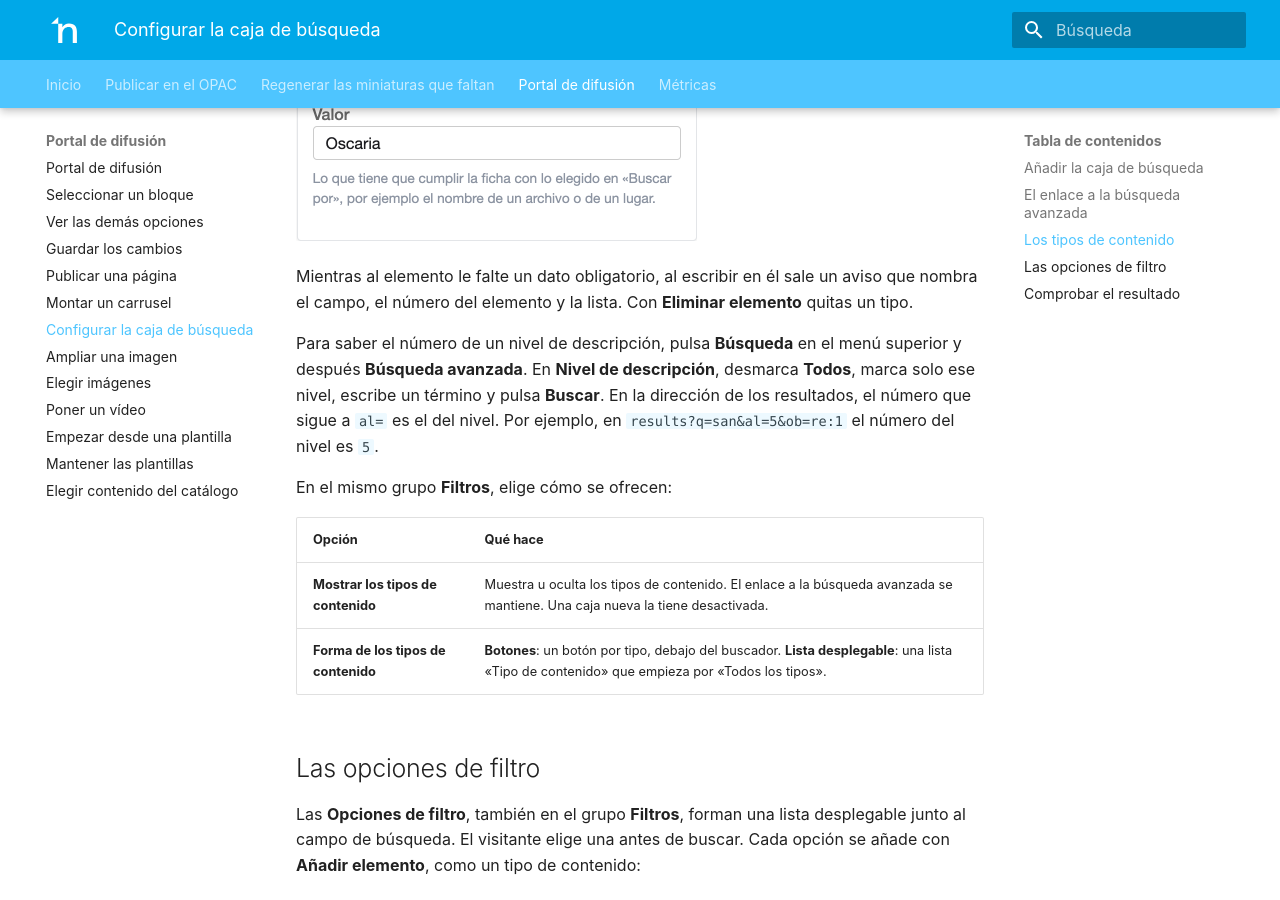
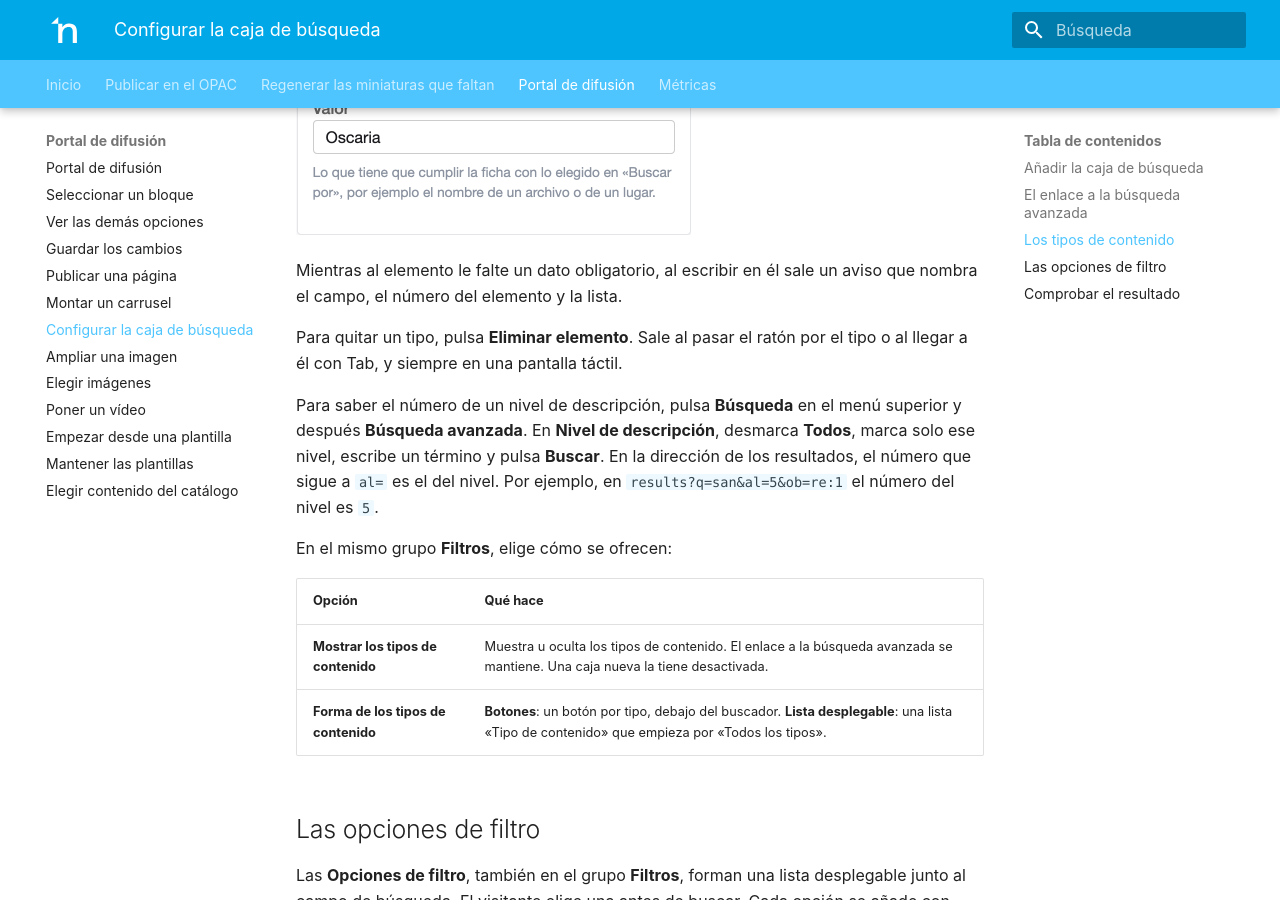
Before and after one commit to nubarchiva/nuba-docs, an MkDocs documentation site: the page built from docs/user-guide/diffusion-portal/search-box.md, in a window 1280 px wide and 900 px high, scrolled down 2154 px. Built offline with MkDocs 1.6.1 and Material for MkDocs 9.7.7, drawn with Linux system fonts in a browser that asks for light colours.

```diff
--- a/docs/user-guide/diffusion-portal/search-box.md
+++ b/docs/user-guide/diffusion-portal/search-box.md
@@ -51,10 +51,13 @@ Sus campos son estos:
       tienen ninguna.
     - **Nivel de descripción**: en **Valor**, el número de ese nivel en tu archivo.
 
-![El «Elemento 1» de los filtros de una Caja de búsqueda ya relleno: el texto del botón, Buscar por Lugar y el valor.](../../assets/screenshots/es/diffusion-portal/search-box/filters.png){ width="401" }
+![El «Elemento 1» de los filtros de una Caja de búsqueda ya relleno: el texto del botón, Buscar por Lugar y el valor.](../../assets/screenshots/es/diffusion-portal/search-box/filters.png){ width="395" }
 
 Mientras al elemento le falte un dato obligatorio, al escribir en él sale un aviso que nombra el campo, el número del
-elemento y la lista. Con **Eliminar elemento** quitas un tipo.
+elemento y la lista.
+
+Para quitar un tipo, pulsa **Eliminar elemento**. Sale al pasar el ratón por el tipo o al llegar a él con Tab, y siempre
+en una pantalla táctil.
 
 Para saber el número de un nivel de descripción, pulsa **Búsqueda** en el menú superior y después **Búsqueda
 avanzada**. En **Nivel de descripción**, desmarca **Todos**, marca solo ese nivel, escribe un término y pulsa
```
Also changed, not shown: docs/user-guide/diffusion-portal/block-options.md (+6 -4 lines), docs/user-guide/diffusion-portal/carousel.md (+2 -2 lines), docs/user-guide/diffusion-portal/image-zoom.md (+4 -2 lines), docs/user-guide/diffusion-portal/select-block.md (+2 -2 lines), docs/assets/screenshots/es/diffusion-portal/block-options/changes-header.png, docs/assets/screenshots/es/diffusion-portal/block-options/group-open.png, docs/assets/screenshots/es/diffusion-portal/block-options/groups-folded.png, docs/assets/screenshots/es/diffusion-portal/carousel/items-list.png, docs/assets/screenshots/es/diffusion-portal/carousel/items-tab.png, docs/assets/screenshots/es/diffusion-portal/catalog-content/items-source.png, docs/assets/screenshots/es/diffusion-portal/index/block-catalog.png, docs/assets/screenshots/es/diffusion-portal/search-box/filters.png, docs/assets/screenshots/es/diffusion-portal/video/platform.png.
